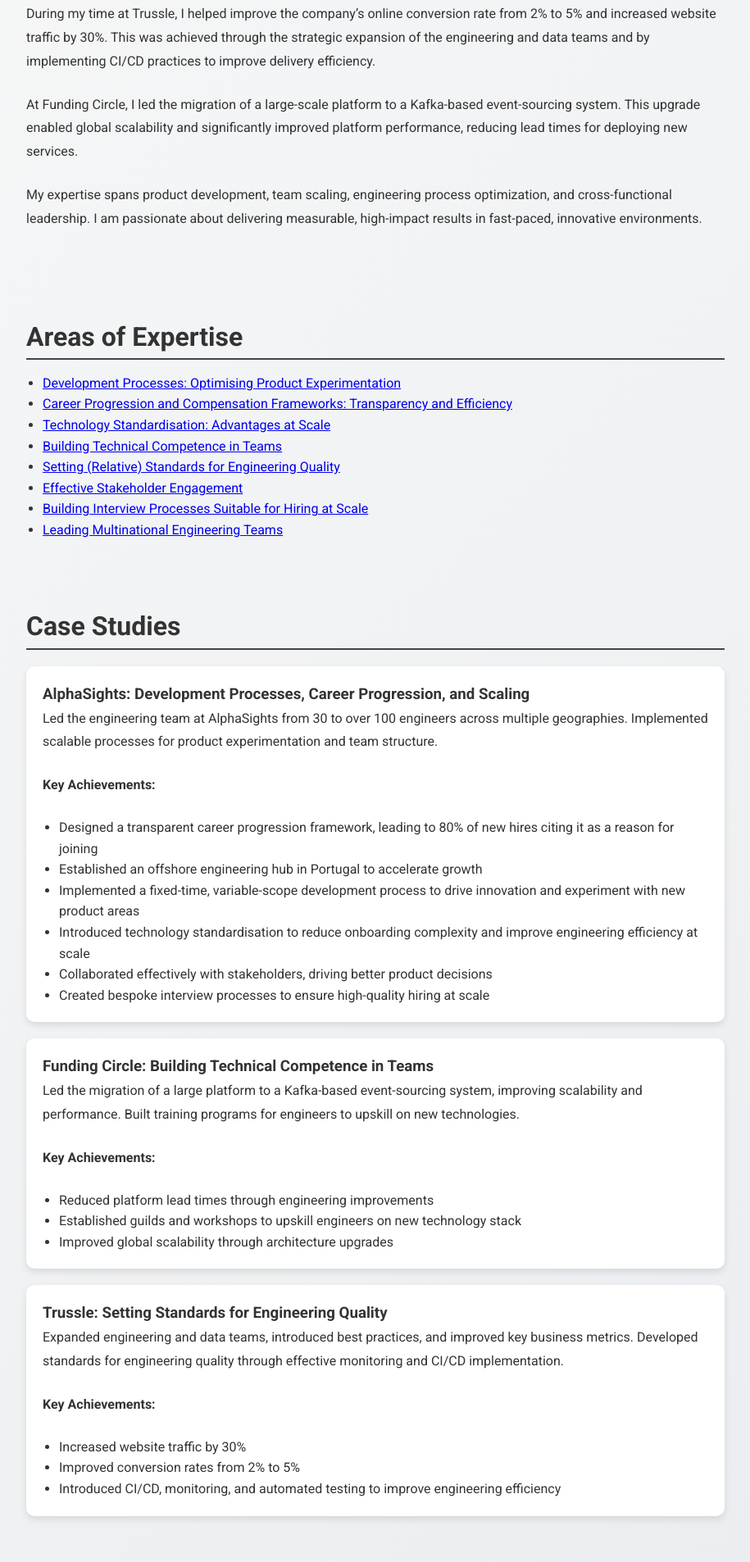
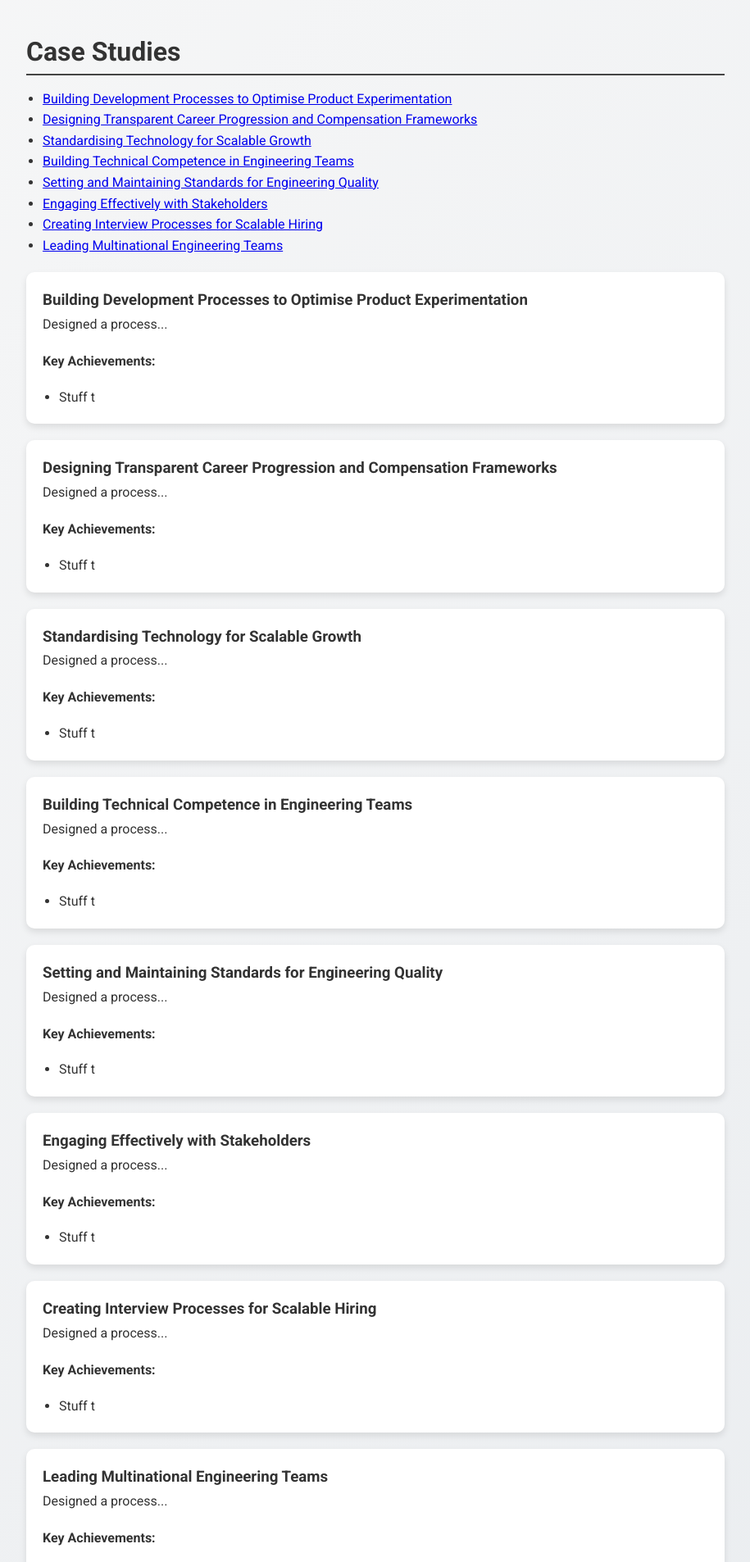
Before and after one commit to matthewgretton/matthewgretton.github.io, a plain HTML site: page index.html in a window 1280 px wide. Shown: the part 894-2800 px from the top of the page at 82% size, without its empty margins (182-1097 px from the left). Drawn offline with Linux system fonts and the light colour scheme.

Commit message:
Updated various things

```diff
--- a/index.html
+++ b/index.html
@@ -18,8 +18,7 @@
 <nav>
     <ul>
         <li><a href="#about">About Me</a></li>
-        <li><a href="#expertise">Expertise</a></li>
-        <li><a href="#experience">Case Studies</a></li>
+        <li><a href="#case-studies">Case Studies</a></li>
         <li><a href="#contact">Contact</a></li>
     </ul>
 </nav>
@@ -27,98 +26,117 @@
 <section id="about">
     <h2>About Me</h2>
     <p>
-        I am a strategic and product-focused engineering leader with over a decade of experience in scaling engineering teams across various industries.
-        My leadership has spanned high-growth companies, playing key roles in two IPOs and scaling the engineering team at AlphaSights from 30 to over 100 engineers across multiple geographies.
+        I am a strategic and product-focused engineering leader with over a decade of experience in scaling engineering
+        teams across various industries. My leadership has spanned high-growth companies, playing key roles in two
+        IPOs and scaling engineering teams across multiple geographies.
     </p>
-
     <p>
-        At AlphaSights, I designed a transparent career progression framework that improved team retention, with 80% of new hires citing it as a key reason for joining.
-        Additionally, I established an offshore engineering hub in Portugal, which accelerated hiring and reduced the time to market for new products.
-    </p>
-
-    <p>
-        During my time at Trussle, I helped improve the company’s online conversion rate from 2% to 5% and increased website traffic by 30%.
-        This was achieved through the strategic expansion of the engineering and data teams and by implementing CI/CD practices to improve delivery efficiency.
-    </p>
-
-    <p>
-        At Funding Circle, I led the migration of a large-scale platform to a Kafka-based event-sourcing system.
-        This upgrade enabled global scalability and significantly improved platform performance, reducing lead times for deploying new services.
-    </p>
-
-    <p>
-        My expertise spans product development, team scaling, engineering process optimization, and cross-functional leadership.
-        I am passionate about delivering measurable, high-impact results in fast-paced, innovative environments.
+        My expertise spans product development, team scaling, engineering process optimization, and cross-functional
+        leadership. I am passionate about delivering measurable, high-impact results in fast-paced, innovative
+        environments.
     </p>
 </section>
 
-
-<section id="expertise">
-    <h2>Areas of Expertise</h2>
-    <ul>
-        <li><a href="#alphasights-case">Development Processes: Optimising Product Experimentation</a></li>
-        <li><a href="#alphasights-case">Career Progression and Compensation Frameworks: Transparency and Efficiency</a></li>
-        <li><a href="#alphasights-case">Technology Standardisation: Advantages at Scale</a></li>
-        <li><a href="#fundingcircle-case">Building Technical Competence in Teams</a></li>
-        <li><a href="#trussle-case">Setting (Relative) Standards for Engineering Quality</a></li>
-        <li><a href="#alphasights-case">Effective Stakeholder Engagement</a></li>
-        <li><a href="#alphasights-case">Building Interview Processes Suitable for Hiring at Scale</a></li>
-        <li><a href="#alphasights-case">Leading Multinational Engineering Teams</a></li>
-    </ul>
-</section>
-
-<section id="experience">
+<section id="case-studies">
     <h2>Case Studies</h2>
 
-    <!-- AlphaSights Case Study -->
-    <div id="alphasights-case" class="card">
-        <h3>AlphaSights: Development Processes, Career Progression, and Scaling</h3>
-        <p>Led the engineering team at AlphaSights from 30 to over 100 engineers across multiple geographies. Implemented scalable processes for product experimentation and team structure.</p>
+    <!-- Navigable Links to Case Studies -->
+    <ul>
+        <li><a href="#development-process">Building Development Processes to Optimise Product Experimentation</a></li>
+        <li><a href="#career-progression">Designing Transparent Career Progression and Compensation Frameworks</a></li>
+        <li><a href="#technology-standardisation">Standardising Technology for Scalable Growth</a></li>
+        <li><a href="#technical-competence">Building Technical Competence in Engineering Teams</a></li>
+        <li><a href="#engineering-quality">Setting and Maintaining Standards for Engineering Quality</a></li>
+        <li><a href="#stakeholder-engagement">Engaging Effectively with Stakeholders</a></li>
+        <li><a href="#interview-processes">Creating Interview Processes for Scalable Hiring</a></li>
+        <li><a href="#multinational-teams">Leading Multinational Engineering Teams</a></li>
+    </ul>
+
+    <!-- Case Study Cards -->
+    <div id="development-process" class="card">
+        <h3>Building Development Processes to Optimise Product Experimentation</h3>
+        <p>Designed a process...</p>
         <p><strong>Key Achievements:</strong></p>
         <ul>
-            <li>Designed a transparent career progression framework, leading to 80% of new hires citing it as a reason for joining</li>
-            <li>Established an offshore engineering hub in Portugal to accelerate growth</li>
-            <li>Implemented a fixed-time, variable-scope development process to drive innovation and experiment with new product areas</li>
-            <li>Introduced technology standardisation to reduce onboarding complexity and improve engineering efficiency at scale</li>
-            <li>Collaborated effectively with stakeholders, driving better product decisions</li>
-            <li>Created bespoke interview processes to ensure high-quality hiring at scale</li>
+            <li>Stuff t</li>
         </ul>
     </div>
 
-    <!-- Funding Circle Case Study -->
-    <div id="fundingcircle-case" class="card">
-        <h3>Funding Circle: Building Technical Competence in Teams</h3>
-        <p>Led the migration of a large platform to a Kafka-based event-sourcing system, improving scalability and performance. Built training programs for engineers to upskill on new technologies.</p>
+    <div id="career-progression" class="card">
+        <h3>Designing Transparent Career Progression and Compensation Frameworks</h3>
+        <p>Designed a process...</p>
         <p><strong>Key Achievements:</strong></p>
         <ul>
-            <li>Reduced platform lead times through engineering improvements</li>
-            <li>Established guilds and workshops to upskill engineers on new technology stack</li>
-            <li>Improved global scalability through architecture upgrades</li>
+            <li>Stuff t</li>
         </ul>
     </div>
 
-    <!-- Trussle Case Study -->
-    <div id="trussle-case" class="card">
-        <h3>Trussle: Setting Standards for Engineering Quality</h3>
-        <p>Expanded engineering and data teams, introduced best practices, and improved key business metrics. Developed standards for engineering quality through effective monitoring and CI/CD implementation.</p>
+    <div id="technology-standardisation" class="card">
+        <h3>Standardising Technology for Scalable Growth</h3>
+        <p>Designed a process...</p>
         <p><strong>Key Achievements:</strong></p>
         <ul>
-            <li>Increased website traffic by 30%</li>
-            <li>Improved conversion rates from 2% to 5%</li>
-            <li>Introduced CI/CD, monitoring, and automated testing to improve engineering efficiency</li>
+            <li>Stuff t</li>
+        </ul>
+    </div>
+
+    <div id="technical-competence" class="card">
+        <h3>Building Technical Competence in Engineering Teams</h3>
+        <p>Designed a process...</p>
+        <p><strong>Key Achievements:</strong></p>
+        <ul>
+            <li>Stuff t</li>
+        </ul>
+    </div>
+
+    <div id="engineering-quality" class="card">
+        <h3>Setting and Maintaining Standards for Engineering Quality</h3>
+        <p>Designed a process...</p>
+        <p><strong>Key Achievements:</strong></p>
+        <ul>
+            <li>Stuff t</li>
+        </ul>
+    </div>
+
+    <div id="stakeholder-engagement" class="card">
+        <h3>Engaging Effectively with Stakeholders</h3>
+        <p>Designed a process...</p>
+        <p><strong>Key Achievements:</strong></p>
+        <ul>
+            <li>Stuff t</li>
+        </ul>
+    </div>
+
+    <div id="interview-processes" class="card">
+        <h3>Creating Interview Processes for Scalable Hiring</h3>
+        <p>Designed a process...</p>
+        <p><strong>Key Achievements:</strong></p>
+        <ul>
+            <li>Stuff t</li>
+        </ul>
+    </div>
+
+    <div id="multinational-teams" class="card">
+        <h3>Leading Multinational Engineering Teams</h3>
+        <p>Designed a process...</p>
+        <p><strong>Key Achievements:</strong></p>
+        <ul>
+            <li>Stuff t</li>
         </ul>
     </div>
 </section>
-
 
 <section id="contact">
     <h2>Contact</h2>
     <p>If you are interested in my services or have any inquiries, feel free to reach out:</p>
     <a href="mailto:matthew.gretton@gmail.com" class="contact-button">Contact Me</a>
-    <ul>
-        <li>Email: <a href="mailto:matthew.gretton@gmail.com">matthew.gretton@gmail.com</a></li>
-        <li>Phone: 07930395967</li>
-    </ul>
+
+    <!-- Add Social Media Links -->
+    <div class="social-media">
+        <a href="https://www.linkedin.com/in/matthew-gretton-6aa8784/" target="_blank" class="social-link">
+            <img src="linkedin-icon.png" alt="LinkedIn" class="social-icon">
+        </a>
+    </div>
 </section>
 
 <footer>
--- a/styles.css
+++ b/styles.css
@@ -61,21 +61,25 @@ nav ul li a:hover {
     text-decoration: underline;
 }
 
+/* Global Section Spacing */
 section {
-    margin: 2rem auto;
+    margin: 1rem auto;  /* Reduced overall margin for all sections */
     max-width: 900px;
     padding: 1.5rem;
 }
 
+/* Adjust Paragraph Spacing */
 section p {
-    line-height: 1.8; /* Increase line height */
-    margin-bottom: 1.5rem; /* Add more space between paragraphs */
+    line-height: 1.8;
+    margin-bottom: 1rem; /* Reduced space between paragraphs */
 }
 
+/* Adjust Heading Spacing */
 h2 {
     font-size: 2rem;
     border-bottom: 2px solid #444;
-    margin-bottom: 1rem;
+    margin-bottom: 1rem; /* Reduced bottom margin for headings */
+    margin-top: 1rem;    /* Added top margin for consistent spacing above headings */
 }
 
 ul {
@@ -93,19 +97,30 @@ ul {
 
 .contact-button {
     display: inline-block;
-    padding: 10px 20px;
+    padding: 15px 30px; /* Increased padding for more space */
     background-color: #007bff;
     color: white;
     border-radius: 5px;
     text-decoration: none;
     font-size: 1rem;
-    margin-top: 10px;
+    margin-top: 20px; /* Increased margin to add space above */
 }
 
 .contact-button:hover {
     background-color: #0056b3;
 }
 
+/* Adjust Scroll-Margin for Specific Sections */
+#development-process, #career-progression, #technology-standardisation, #technical-competence, #engineering-quality {
+    scroll-margin-top: 80px; /* Maintain scroll-margin-top for these sections */
+}
+
+/* Global Scroll-Margin */
+section[id] {
+    scroll-margin-top: 70px; /* Slightly smaller scroll margin for all sections */
+}
+
+/* Optional: Smooth scrolling for a better user experience */
 html {
     scroll-behavior: smooth;
 }
@@ -116,6 +131,28 @@ footer {
     text-align: center;
     padding: 1rem;
     margin-top: 2rem;
+}
+
+/* Social Media Section */
+.social-media {
+    margin-top: 20px;
+    text-align: left; /* Align to the left */
+}
+
+.social-link {
+    display: inline-block;
+    margin: 0 10px;
+    text-decoration: none;
+}
+
+.social-icon {
+    width: 40px;  /* Increase width for better appearance */
+    height: auto; /* Maintain aspect ratio */
+    transition: transform 0.3s ease;
+}
+
+.social-icon:hover {
+    transform: scale(1.1);
 }
 
 /* Responsive adjustments */
```
Also changed, not shown: linkedin-icon.png (added), 1 other file.
